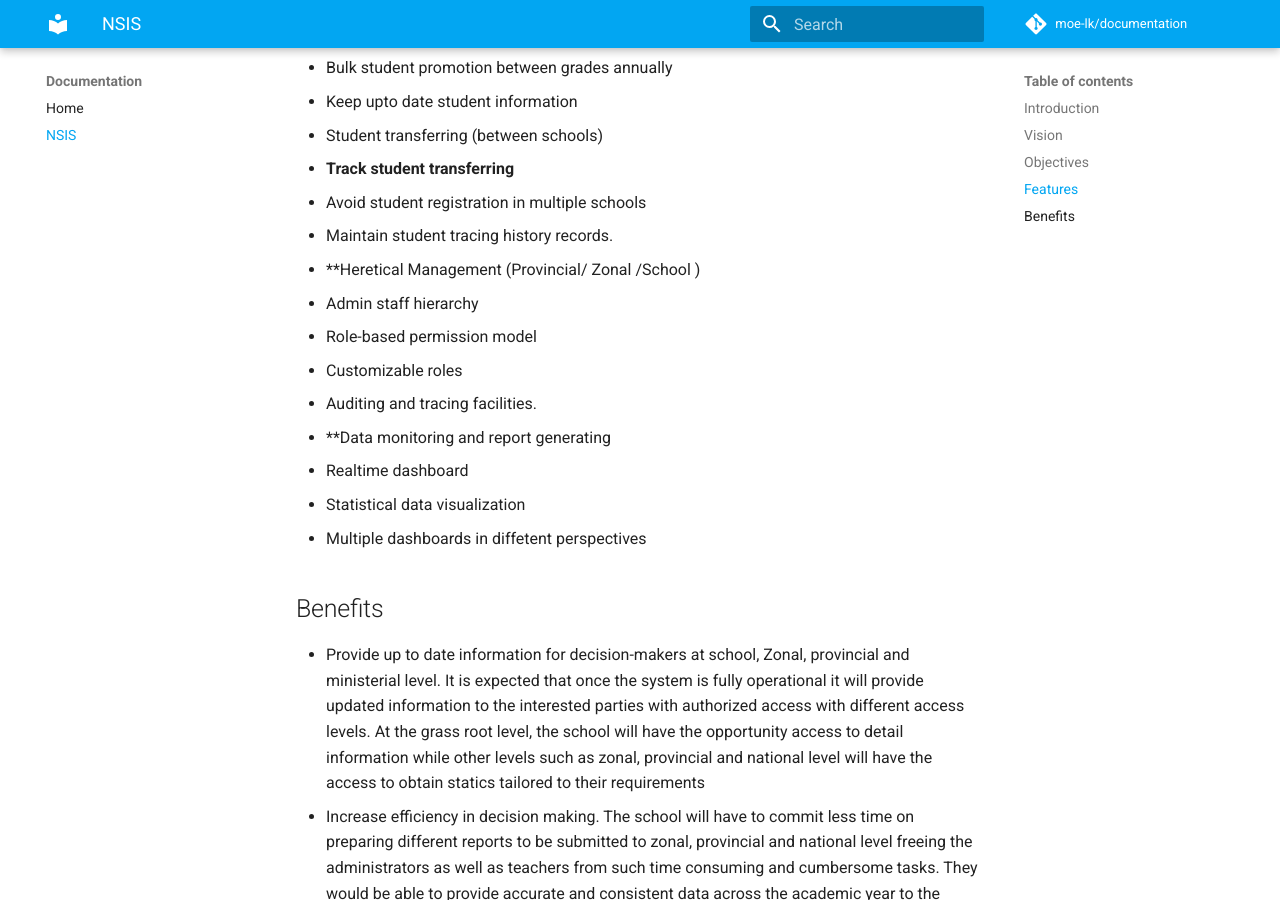
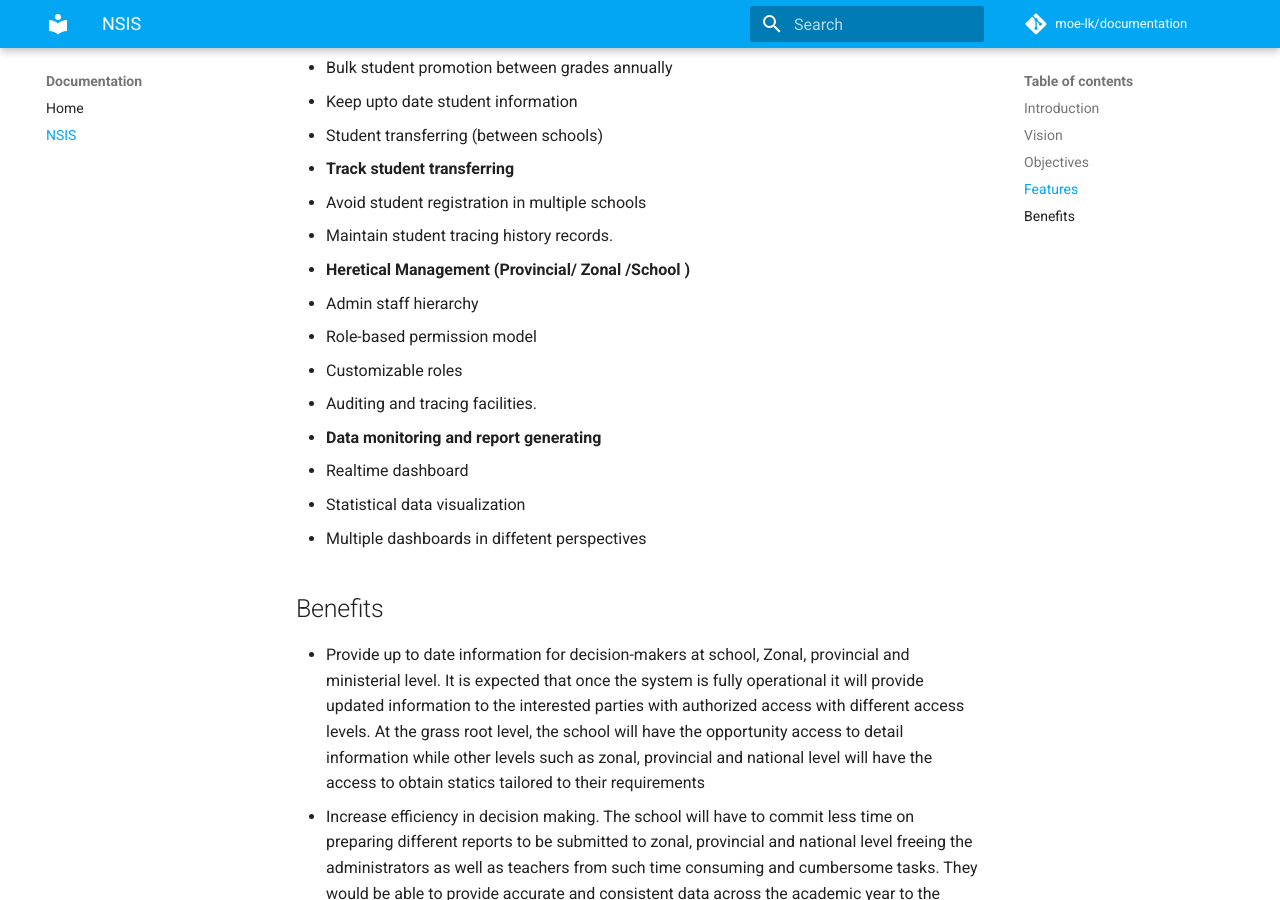
Before and after one commit to moe-lk/Documentation, an MkDocs documentation site: the page built from docs/nsis.md, in a window 1280 px wide and 900 px high, scrolled down 1672 px. Built offline with MkDocs 1.6.1 and Material for MkDocs 9.7.7, drawn with Linux system fonts in a browser that asks for light colours; comment, search, counter and statistics services are not loaded.

Commit message:
Update nsis.md

```diff
--- a/docs/nsis.md
+++ b/docs/nsis.md
@@ -51,13 +51,13 @@ A complete student information system for the Ministry of education to cover all
   - Avoid student registration in multiple schools
   - Maintain student tracing history records.
 
-- **Heretical Management (Provincial/ Zonal /School )
+- **Heretical Management (Provincial/ Zonal /School )**
   - Admin staff hierarchy
   - Role-based permission model
   - Customizable roles
   - Auditing and tracing facilities.
 
-- **Data monitoring and report generating
+- **Data monitoring and report generating**
   - Realtime dashboard
   - Statistical data visualization
   - Multiple dashboards in diffetent perspectives
```
